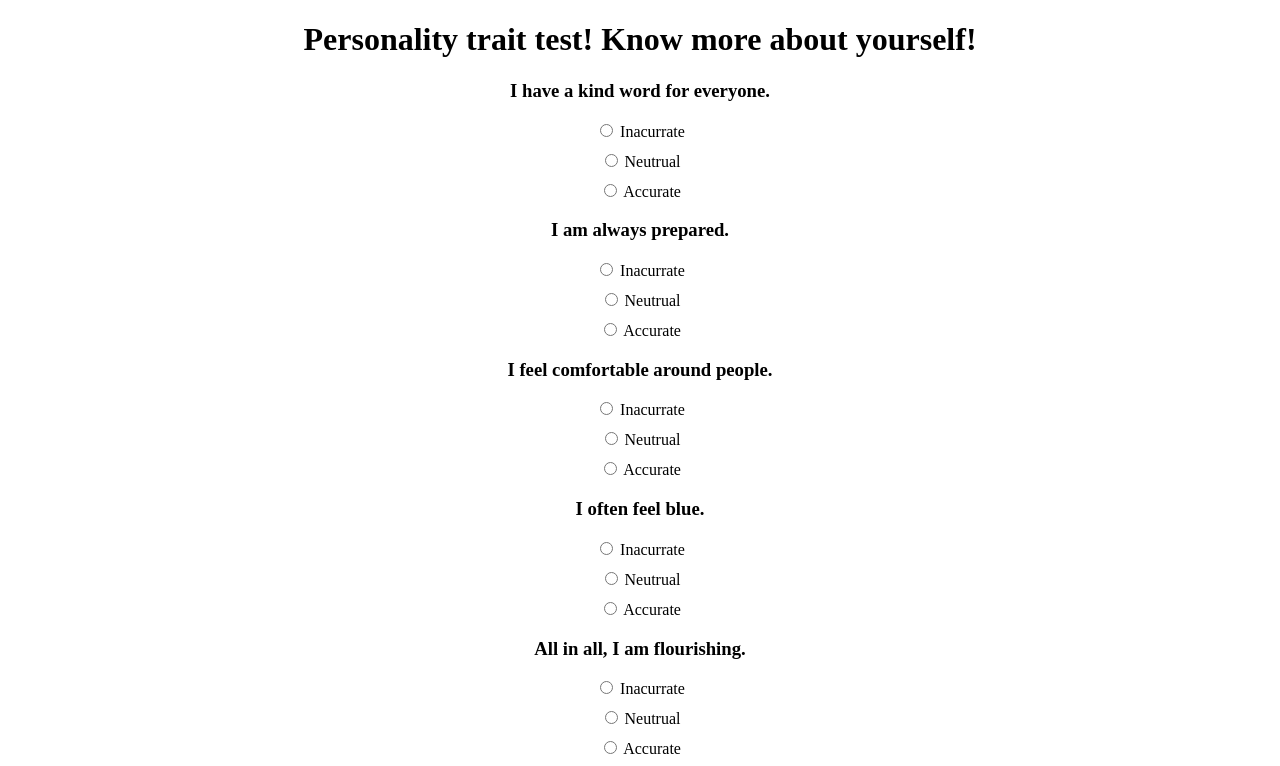
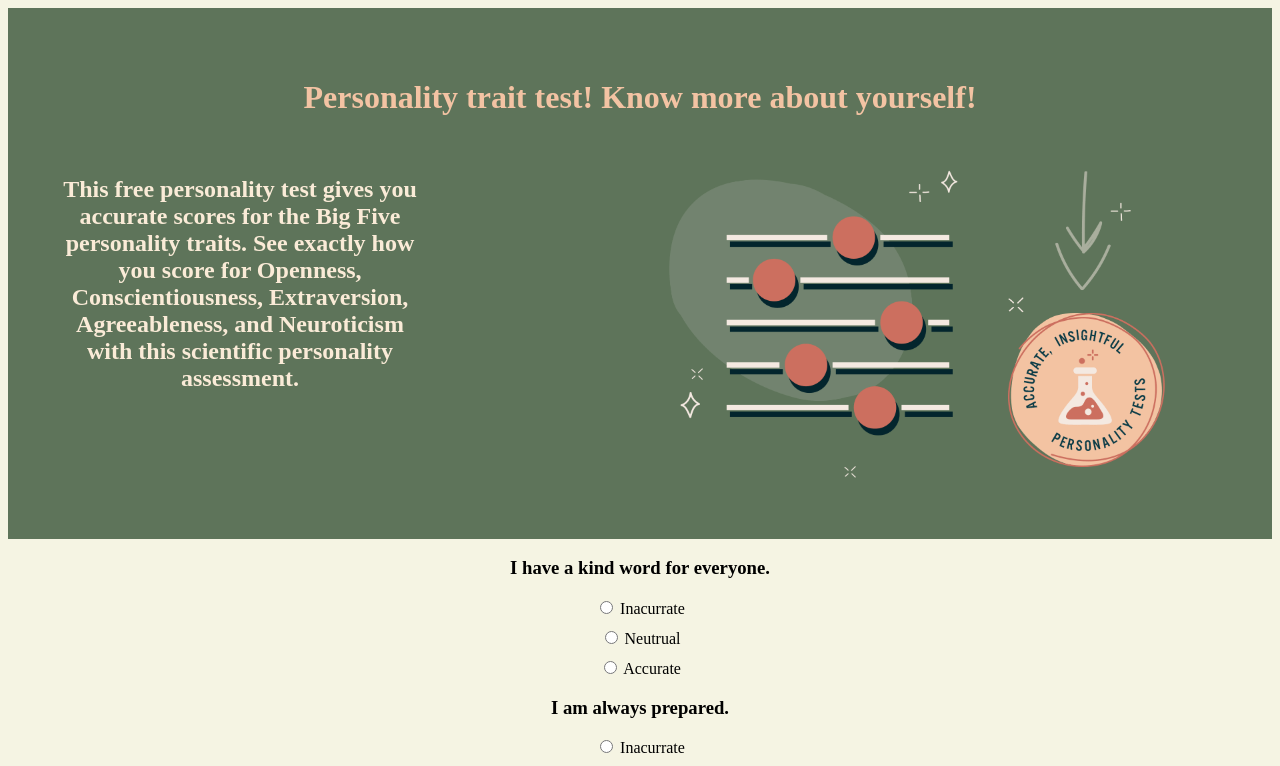
Before and after one commit to chowdafu/chowdafu.github.io, a plain HTML site: page 4 javascript simple task/index.html in a window 1280 px wide. Shown: the top 766 px of the page. Drawn offline with Linux system fonts and the light colour scheme.

Commit message:
4 refine

```diff
--- a/4 javascript simple task/index.html
+++ b/4 javascript simple task/index.html
@@ -8,8 +8,22 @@
         <link href="styles/style.css" type="text/css" rel="stylesheet">
 
     </head>
+
+<header>
+    <h1>Personality trait test! Know more about yourself!</h1>
+    <br>
+    <div class="flexbox">
+
+        <h2>This free personality test gives you accurate scores for the Big Five personality traits. See exactly how you score for Openness, Conscientiousness, Extraversion, Agreeableness, and Neuroticism with this scientific personality assessment.</h4>
+
+        <img src="imgs/headerpic.webp" width="800px" >
+
+</div>
+
+</header>
+
 <body>
-    <h1>Personality trait test! Know more about yourself!</h1>
+
 
 <h3 class="question">I have a kind word for everyone.</h3>
 <form id="question1" action="/action_page.php" method="get">
@@ -156,7 +170,7 @@
 </form>
 
 
-<h3 class="question">My moods change easily.</h3>
+<h3 class="question">I like to drink coke.</h3>
 <form id="question10">
     <div class="form-item">
         <input type="radio" id="Inaccurate10" name="question10" value="0">
@@ -178,6 +192,10 @@
     </div>
     <div id = "content"></div>
 
+<footer>
+<h3>All right reserved.  @Echo Ling</h3>
+</footer>
+
     <script type="text/javascript">
         (function(){
             "use strict";
--- a/4 javascript simple task/styles/style.css
+++ b/4 javascript simple task/styles/style.css
@@ -2,10 +2,27 @@
     box-sizing: border-box;
 }
 
+header{
+  background-color:#5e745a;
+  padding: 50px;
+}
+
+.flexbox{
+  display: flex;
+}
+
 h1{
   text-align: center;
+  color:#f3c3a3;
 }
-
+h2{
+  text-align: center;
+  text-size-adjust: 16px;
+  color:antiquewhite
+}
+body{
+  background-color: rgb(245, 244, 227);
+}
 h3{
   text-align: center;
 }
@@ -14,3 +31,17 @@ h3{
   text-align: center;
   margin: 10px;
 }
+
+footer
+{
+  background-color: rgb(219, 151, 25);
+  padding: 50px;
+
+}
+
+@media only screen and (max-width: 999px)
+.flexbox{
+    display: block;
+    width:auto;
+    text-align:center;
+}
```
Also changed, not shown: 4 javascript simple task/imgs/headerpic.webp (added), 2 other files.
